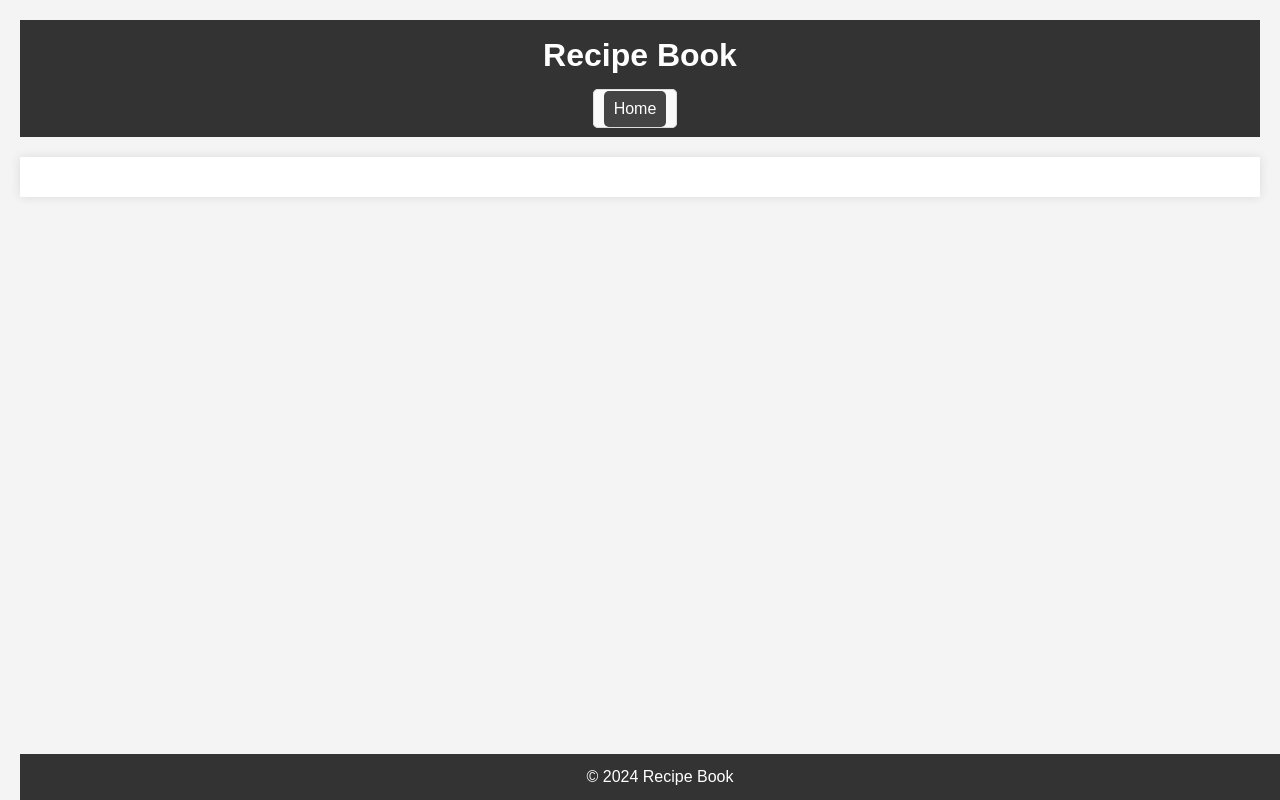
After one commit to seanfreaney/fav-recipes, a Django app: template templates/base.html in a window 1280 px wide. The commit adds this page. Run offline with Django 4.2, Linux system fonts and the light colour scheme; the template is opened without the code that fills it, so the values that code supplies are empty.

Commit message:
add base template and initial css from static file

```diff
--- a/fav_recipes/settings.py
+++ b/fav_recipes/settings.py
@@ -18,6 +18,7 @@ if os.path.isfile('env.py'):
 
 # Build paths inside the project like this: BASE_DIR / 'subdir'.
 BASE_DIR = Path(__file__).resolve().parent.parent
+TEMPLATES_DIR = os.path.join(BASE_DIR, 'templates')
 
 
 # Quick-start development settings - unsuitable for production
@@ -61,7 +62,7 @@ ROOT_URLCONF = 'fav_recipes.urls'
 TEMPLATES = [
     {
         'BACKEND': 'django.template.backends.django.DjangoTemplates',
-        'DIRS': [],
+        'DIRS': [TEMPLATES_DIR],
         'APP_DIRS': True,
         'OPTIONS': {
             'context_processors': [
@@ -131,6 +132,7 @@ USE_TZ = True
 # https://docs.djangoproject.com/en/4.2/howto/static-files/
 
 STATIC_URL = 'static/'
+STATICFILES_DIRS = [os.path.join(BASE_DIR, 'static'), ]
 
 # Default primary key field type
 # https://docs.djangoproject.com/en/4.2/ref/settings/#default-auto-field
--- a/recipes/views.py
+++ b/recipes/views.py
@@ -7,3 +7,4 @@ from .models import Recipe
 class RecipeList(generic.ListView):
     queryset = Recipe.objects.all()
     template_name = "recipe_list.html"
+    paginate_by = 6
--- /dev/null
+++ b/static/style.css
@@ -0,0 +1,112 @@
+/* fav_recipes/static/css/style.css */
+
+/* Reset some basic styles for cross-browser consistency */
+* {
+    margin: 0;
+    padding: 0;
+    box-sizing: border-box;
+}
+
+/* Basic body styling */
+body {
+    font-family: 'Arial', sans-serif;
+    line-height: 1.6;
+    background-color: #f4f4f4;
+    color: #333;
+    padding: 20px;
+}
+
+/* Header styling */
+header {
+    background: #333;
+    color: #fff;
+    padding: 10px 0;
+    text-align: center;
+    margin-bottom: 20px;
+}
+
+header h1 {
+    margin: 0;
+}
+
+/* Navigation bar styling */
+nav ul {
+    list-style: none;
+    padding: 0;
+}
+
+nav ul li {
+    display: inline;
+    margin-right: 10px;
+}
+
+nav ul li a {
+    color: #fff;
+    text-decoration: none;
+    padding: 5px 10px;
+    background: #444;
+    border-radius: 5px;
+}
+
+nav ul li a:hover {
+    background: #555;
+}
+
+/* Main content styling */
+main {
+    background: #fff;
+    padding: 20px;
+    box-shadow: 0 0 10px rgba(0, 0, 0, 0.1);
+}
+
+/* Footer styling */
+footer {
+    background: #333;
+    color: #fff;
+    text-align: center;
+    padding: 10px 0;
+    margin-top: 20px;
+    position: fixed;
+    bottom: 0;
+    width: 100%;
+}
+
+/* Recipe list styling */
+h2 {
+    margin-bottom: 20px;
+}
+
+ul {
+    list-style: none;
+    padding: 0;
+}
+
+ul li {
+    background: #fafafa;
+    padding: 10px;
+    margin-bottom: 10px;
+    border: 1px solid #ddd;
+    border-radius: 5px;
+}
+
+ul li h3 {
+    margin: 0 0 10px 0;
+}
+
+ul li p {
+    margin: 5px 0;
+}
+
+ul li a {
+    display: inline-block;
+    margin-top: 10px;
+    color: #333;
+    text-decoration: none;
+    padding: 5px 10px;
+    background: #eee;
+    border-radius: 5px;
+}
+
+ul li a:hover {
+    background: #ddd;
+}
--- /dev/null
+++ b/templates/base.html
@@ -0,0 +1,32 @@
+{% load static %}
+
+<!-- base template for all subsequent recipes to inherit from -->
+<!DOCTYPE html>
+<html lang="en">
+<head>
+    <meta charset="UTF-8">
+    <meta name="viewport" content="width=device-width, initial-scale=1.0">
+    <title>{% block title %}Recipe Book{% endblock %}</title>
+    <link rel="stylesheet" href="{% static 'css/style.css' %}">
+    <!-- Additional CSS or JS files here -->
+</head>
+<body>
+    <header>
+        <h1>Recipe Book</h1>
+        <nav>
+            <ul>
+                <li><a href="{% url 'home' %}">Home</a></li>
+                <!-- Additional navigation links as needed -->
+            </ul>
+        </nav>
+    </header>
+    <main>
+        {% block content %}
+        <!-- Main content will go here -->
+        {% endblock %}
+    </main>
+    <footer>
+        <p>&copy; 2024 Recipe Book</p>
+    </footer>
+</body>
+</html>
```
Also changed, not shown: recipes/templates/recipes/recipe_list.html (+16 -18 lines).
